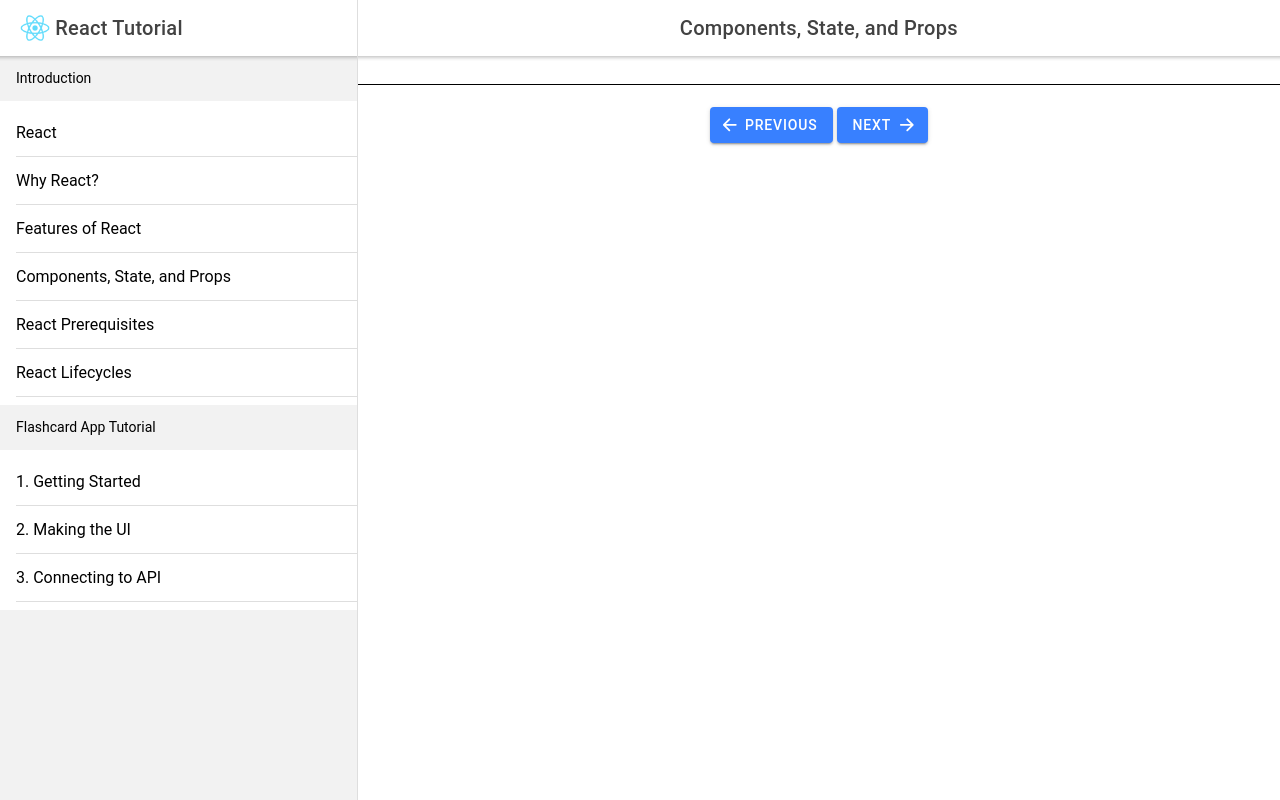
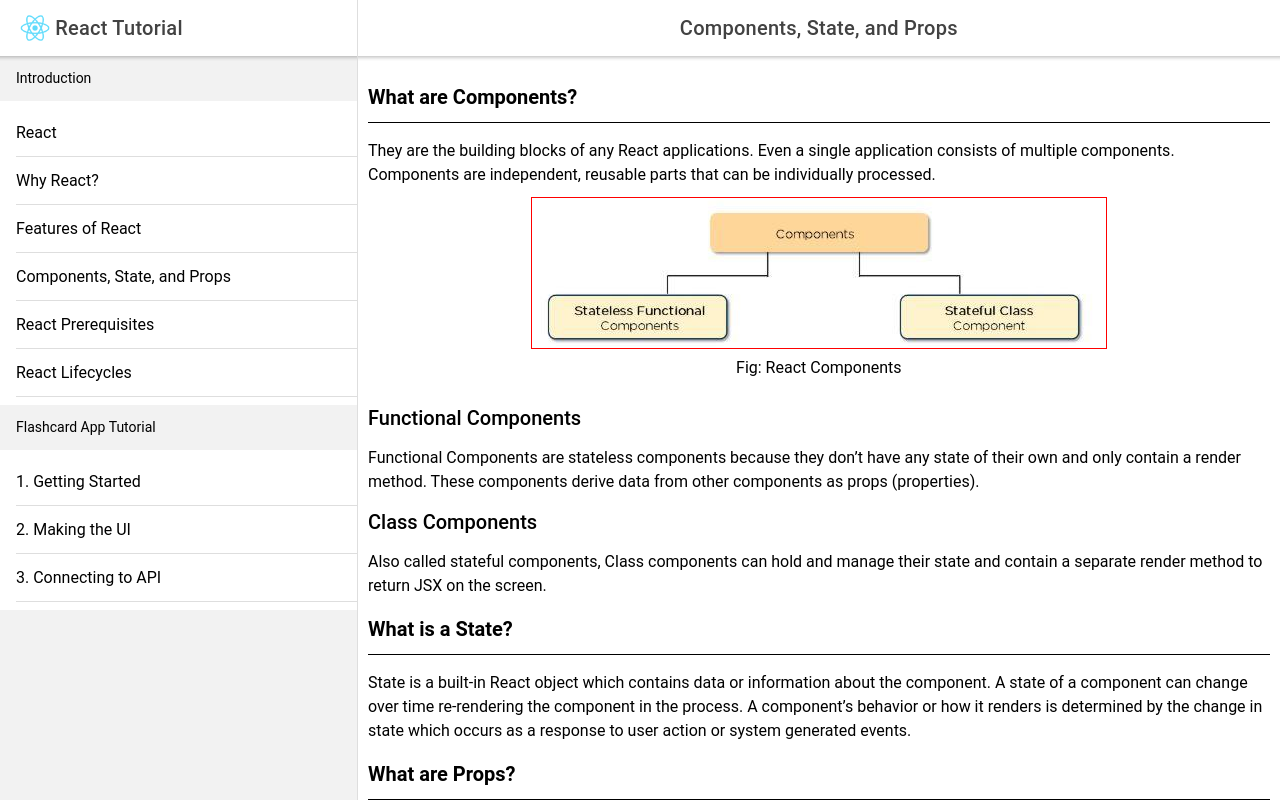
Before and after one commit to aniteshlal/react-tutorial, a React (Create React App) app: page /components-states-and-props in a window 1280 px wide. Built offline with nearby package versions, Linux system fonts and the light colour scheme.

Commit message:
Finished talking about components, states and props

```diff
--- a/src/routes/section1/Section1L4.js
+++ b/src/routes/section1/Section1L4.js
@@ -9,7 +9,60 @@
     <IonPage>
       <PageTitle title={ROUTES.S1L4.title} />
       <IonContent>
-        <section style={{ padding: '10px' }}></section>
+        <section style={{ padding: '10px' }}>
+          <h4>
+            <strong>What are Components?</strong>
+          </h4>
+          <hr />
+          <p>
+            They are the building blocks of any React applications. Even a
+            single application consists of multiple components. Components are
+            independent, reusable parts that can be individually processed.
+            <div className='text-center'>
+              <img
+                className='img-fluid'
+                src={process.env.PUBLIC_URL + '/pic6.png'}
+                alt='Add new event preview'
+              />
+              <figcaption> Fig: React Components</figcaption>
+            </div>
+          </p>
+          <h4>Functional Components</h4>
+          <p>
+            Functional Components are stateless components because they don’t
+            have any state of their own and only contain a render method. These
+            components derive data from other components as props (properties).
+          </p>
+
+          <h4>Class Components</h4>
+          <p>
+            Also called stateful components, Class components can hold and
+            manage their state and contain a separate render method to return
+            JSX on the screen.
+          </p>
+
+          <h4>
+            <strong>What is a State?</strong>
+          </h4>
+          <hr />
+          <p>
+            State is a built-in React object which contains data or information
+            about the component. A state of a component can change over time
+            re-rendering the component in the process. A component’s behavior or
+            how it renders is determined by the change in state which occurs as
+            a response to user action or system generated events.
+          </p>
+          <h4>
+            <strong>What are Props?</strong>
+          </h4>
+          <hr />
+          <p>
+            Props are short form of properties which is a built-in object to
+            store the value of tag’s attributes. They work similar to HTML
+            attributes. Props provide a medium to pass data from one component
+            to another same way as arguments are passed in a function.
+          </p>
+        </section>
         <Pagnation prev={ROUTES.S1L3.path} next={ROUTES.S1L5.path}></Pagnation>
       </IonContent>
     </IonPage>
```
